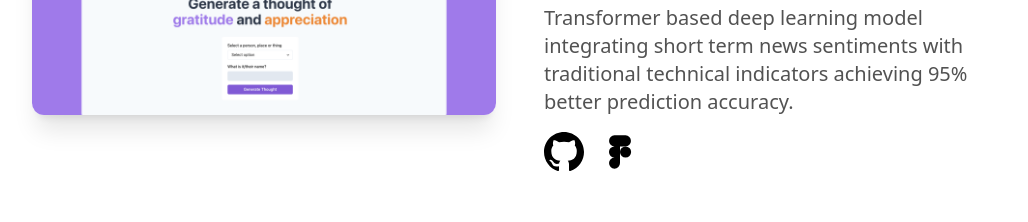
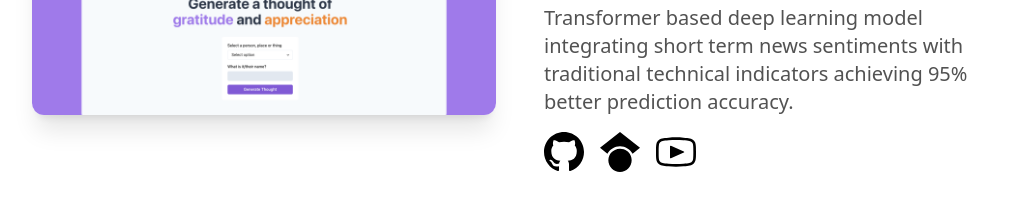
Before and after one commit to kirubarajm/kirubarajm-portfolio-website, a Next.js app: page / in a window 1280 px wide. Shown: the part 2180-2402 px from the top of the page, without its empty margins (120-1148 px from the left). Built offline with nearby package versions, Linux system fonts and the light colour scheme.

Commit message:
Conditionally showing icon with links in Projects list

```diff
--- a/src/components/ProjectsSection.tsx
+++ b/src/components/ProjectsSection.tsx
@@ -56,14 +56,13 @@ const ProjectsSection = () => {
         Projects
         <hr className="w-6 h-1 mx-auto my-4 bg-teal-500 border-0 rounded"></hr>
       </h1>
-
       <div className="flex flex-col space-y-28">
         {projects.map((project, idx) => {
           return (
             <div key={idx}>
               <SlideUp offset="-300px 0px -300px 0px">
-                <div className="flex flex-col  animate-slideUpCubiBezier animation-delay-2 md:flex-row md:space-x-12">
-                  <div className=" md:w-1/2">
+                <div className="flex flex-col animate-slideUpCubiBezier animation-delay-2 md:flex-row md:space-x-12">
+                  <div className="md:w-1/2">
                     <Link href={project.design}>
                       <Image
                         src={project.image}
@@ -80,18 +79,38 @@ const ProjectsSection = () => {
                       {project.description}
                     </p>
                     <div className="flex flex-row align-bottom space-x-4">
+                      {project.github && (
                         <Link href={project.github} target="_blank">
                           <BsGithub
                             size={40}
                             className="hover:-translate-y-1 transition-transform cursor-pointer"
                           />
                         </Link>
+                      )}
+                      {project.design && (
                         <Link href={project.design} target="_blank">
                           <BiLogoFigma
                             size={40}
                             className="hover:-translate-y-1 transition-transform cursor-pointer"
                           />
                         </Link>
+                      )}
+                      {project.thesis && (
+                        <Link href={project.thesis} target="_blank">
+                          <FaGoogleScholar
+                            size={40}
+                            className="hover:-translate-y-1 transition-transform cursor-pointer"
+                          />
+                        </Link>
+                      )}
+                      {project.demo && (
+                        <Link href={project.demo} target="_blank">
+                          <RxVideo
+                            size={40}
+                            className="hover:-translate-y-1 transition-transform cursor-pointer"
+                          />
+                        </Link>
+                      )}
                     </div>
                   </div>
                 </div>
@@ -99,7 +118,6 @@ const ProjectsSection = () => {
             </div>
           )
         })}
-
       </div>
     </section>
   )
```
Lines whose indentation alone changed are shown as unchanged.
